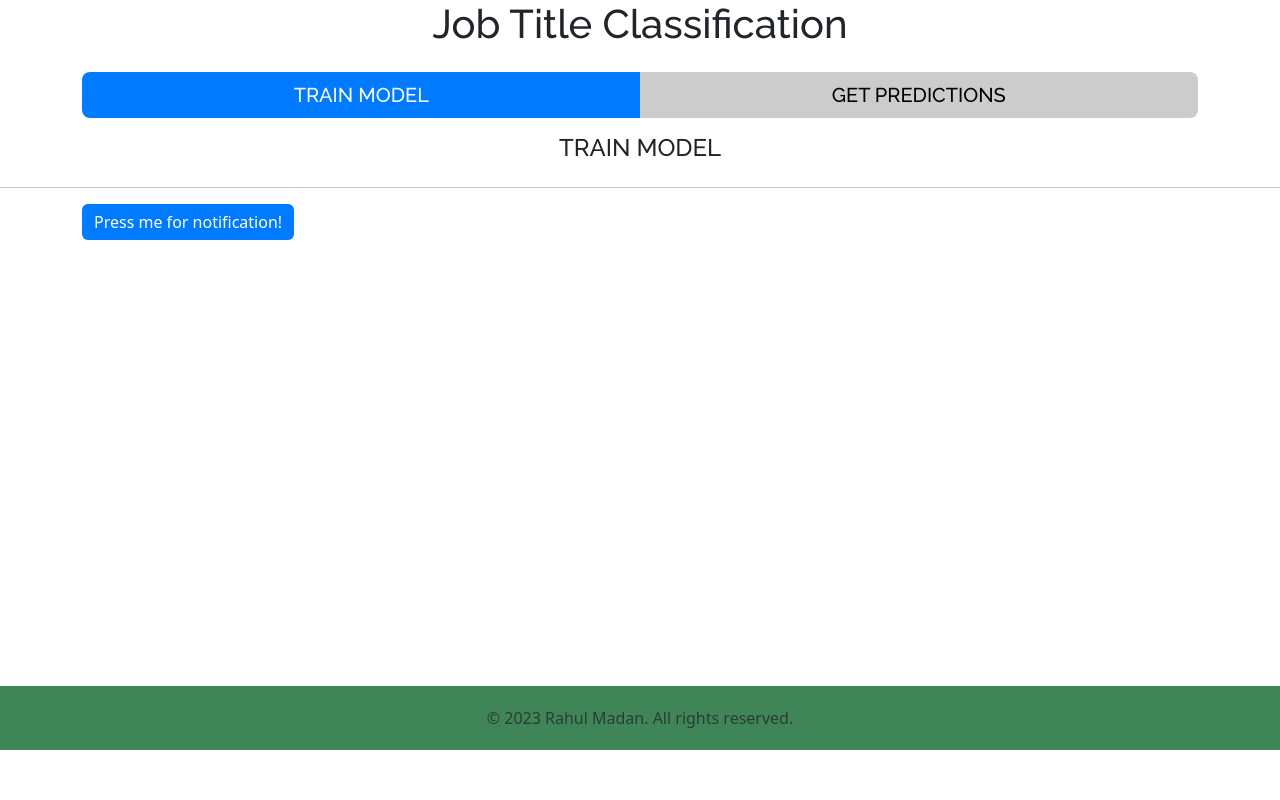
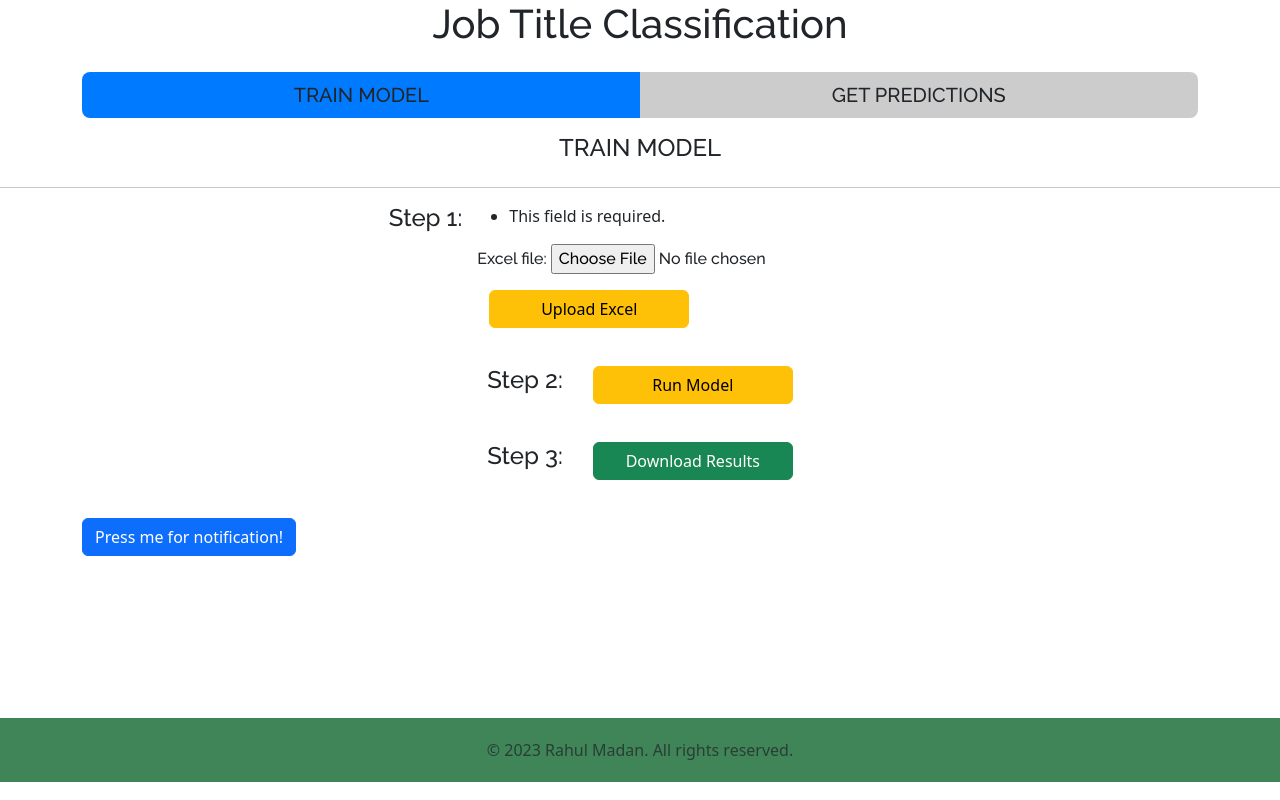
Before and after one commit to rahul-madaan/job_title_classification, a Django app: page /train_model/ in a window 1280 px wide. Shown: the part 59-859 px from the top of the page. Run offline with Django 4.2, Linux system fonts and the light colour scheme.

Commit message:
corrected run model button which was changing the url

```diff
--- a/home/views.py
+++ b/home/views.py
@@ -28,11 +28,16 @@
 
 
 def train_model(request):
-    return render(request, 'train_model.html')
+    form = ExcelFileUploadForm(request.POST, request.FILES)
+
+    return render(request, 'train_model.html', {'form': form})
 
 
 def get_predictions(request):
-    print(request.POST.get('job_title') == "")
+    if request.method == 'POST' and request.POST.get('form_name') == 'run_model':
+        response = run_model(request)
+        return response
+
     if request.method == 'POST' and request.POST.get('form_name') == 'run_model_single':
         if request.POST.get('job_title') == "":
             messages.add_message(request, messages.WARNING, "Job Title cannot be empty!")
--- a/templates/train_model.html
+++ b/templates/train_model.html
@@ -3,29 +3,41 @@
 {% block body %}
 
     <style>
-        .btn.btn-primary {
+        .btn.btn-primary-custom {
             background-color: #007BFF; /* Your custom color */
             border: none;
         }
 
-        .btn.btn-warning {
+        .btn.btn-warning-custom {
             background-color: #CCCCCC; /* Your custom color */
             border: none;
         }
 
-        .btn.btn-warning:hover {
+        .btn.btn-warning-custom:hover {
             background-color: #0056B3; /* Custom hover background color */
             color: #ffffff; /* Custom hover text color */
         }
+
+        .btn.btn-warning:hover {
+            background-color: #E1AF30; /* Custom hover background color */
+            color: #000; /* Custom hover text color */
+        }
+
+        .custom-form p {
+            font-family: Raleway, sans-serif; /*Choose the font you want here*/
+            font-size: 16px; /*Adjust the font size here*/
+            /* Add any other styles you want to apply to the form */
+        }
+
     </style>
 
     <div class="container my-3 d-flex justify-content-center">
         <div class="btn-group w-100" role="group" aria-label="Basic example">
-            <button type="button" onclick="window.location.href='/train_model/'" class="btn btn-lg btn-primary w-100"
+            <button type="button" onclick="window.location.href='/train_model/'" class="btn btn-lg btn-primary-custom w-100"
                     style="font-family: Raleway, sans-serif">TRAIN MODEL
             </button>
             <button type="button" onclick="window.location.href='/get_predictions/'"
-                    class="btn btn-lg btn-warning w-100" style="font-family: Raleway, sans-serif">GET PREDICTIONS
+                    class="btn btn-lg btn-warning-custom w-100" style="font-family: Raleway, sans-serif">GET PREDICTIONS
             </button>
         </div>
     </div>
@@ -34,6 +46,34 @@
         <h4>TRAIN MODEL</h4>
     </div>
     <hr>
+    <div class="container d-flex justify-content-center my-2 " style="margin-right: 30px; padding-bottom: 30px">
+        <h4 style="margin-right: 15px">Step 1: </h4>
+        <form method="post" enctype="multipart/form-data">
+            {% csrf_token %}
+            <div class="custom-form">
+                {{ form.as_p }}
+            </div>
+            <div class="container d-flex justify-content-center">
+                <button type="submit" class="btn btn-warning " style="width: 200px; margin-right: 270px"
+                        name="form_name" value="upload_excel">Upload Excel
+                </button>
+            </div>
+        </form>
+    </div>
+    <div class="container d-flex justify-content-center my-2 " style="padding-bottom: 30px">
+        <h4 style="margin-right: 30px">Step 2: </h4>
+        <form method="post">
+            {% csrf_token %}
+            <button type="submit" class="btn btn-warning" name="form_name" value="run_model" style="width: 200px">Run
+                Model
+            </button>
+        </form>
+        {#        <a href="{% url 'run_model' %}" class="btn btn-warning">Run Model</a>#}
+    </div>
+    <div class="container d-flex justify-content-center my-2 " style="padding-bottom: 30px">
+        <h4 style="margin-right: 30px">Step 3: </h4>
+        <a href="{% url 'download_excel' %}" class="btn btn-success" style="width: 200px">Download Results</a>
+    </div>
     <div class="container">
         <form method="post" action="{% url 'button_view' %}">
             {% csrf_token %}
```
Also changed, not shown: templates/get_predictions.html (+9 -2 lines), db.sqlite3, 2 other files.
